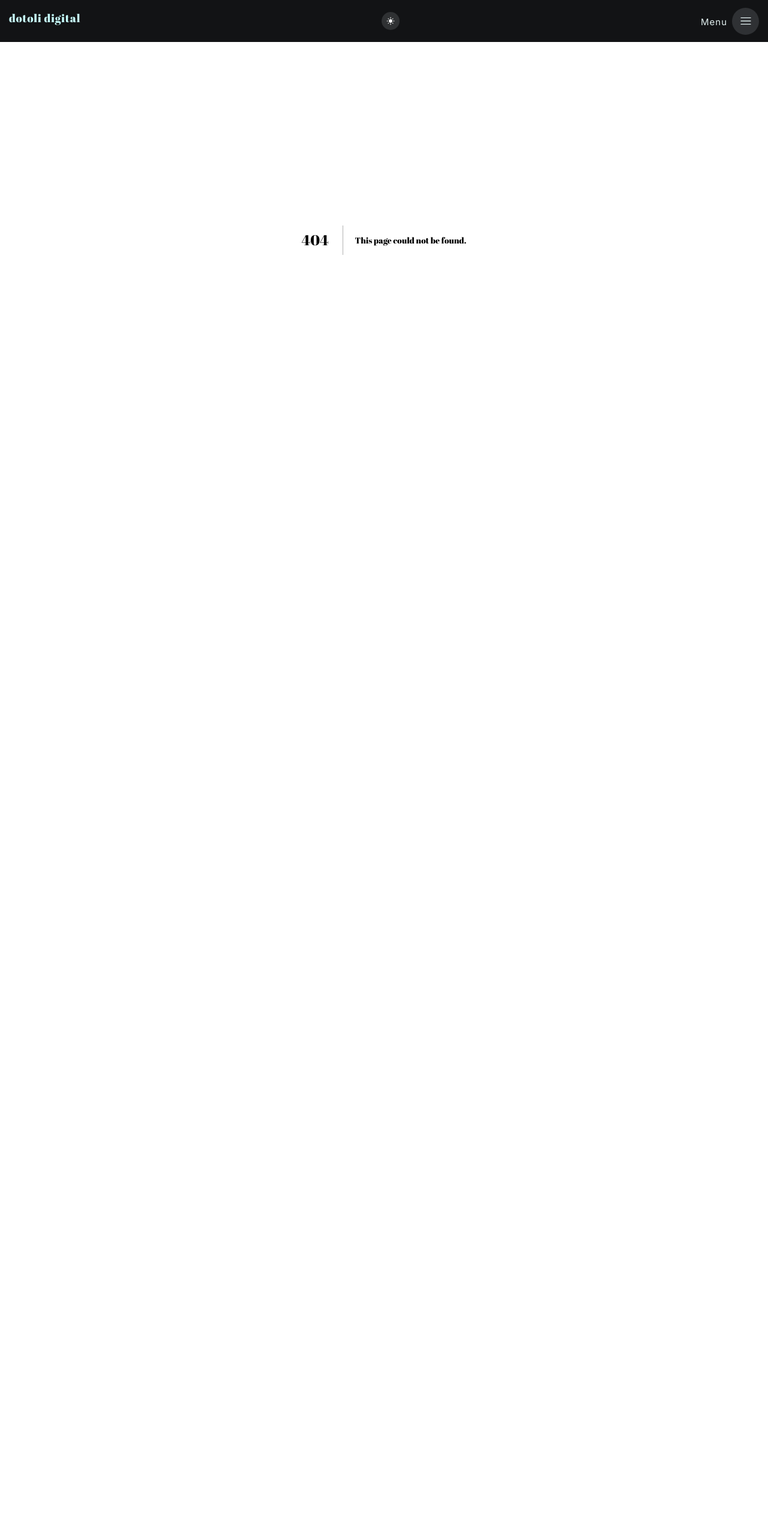
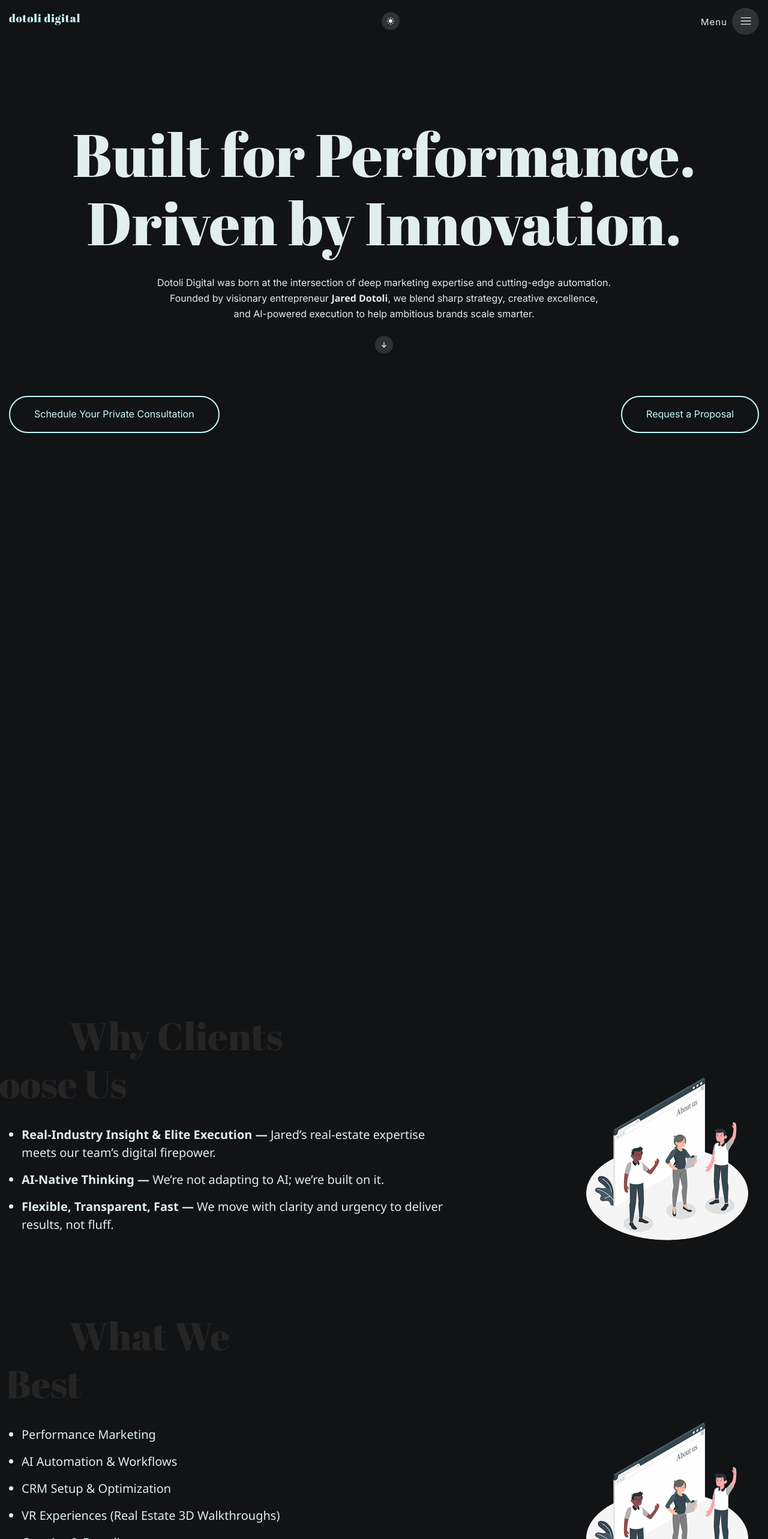
Before and after one commit to waseemlinuxfreakz/dotolidigital, a Next.js app: page /about-us in a window 1280 px wide. Before the commit this address had no page. Shown: the top 2566 px of the page at 60% size. Before the commit the page ends 800 px from the top, so only its background shows below. Built offline with nearby package versions, Linux system fonts and the light colour scheme; grey boxes are pictures that could not be loaded.

Commit message:
all changes done
show

```diff
--- /dev/null
+++ b/src/app/about-us/page.jsx
@@ -0,0 +1,98 @@
+/*  app/about/page.jsx  */
+"use client";
+import { useState } from "react";
+import { ClientTestimonial } from "../components/ClientTestimonial";
+import { CounterSection } from "../components/CounterSection";
+import Footer from "../components/Footer";
+import { HeroSection } from "../components/HeroSection";
+import { LogoTracker } from "../components/LogoTracker";
+import PopupForm from "../components/PopupForm";
+import { VideoSection } from "../components/VideoSection";
+import { WhoWeAre } from "../components/WhoWeAre";
+
+export default function About() {
+  const [showPopup, setShowPopup] = useState(false);
+  return (
+    <>
+      {showPopup && <PopupForm onClose={() => setShowPopup(false)} />}
+
+      <HeroSection
+        title1={"Built for Performance."}
+        title2={"Driven by Innovation."}
+        text={`Dotoli Digital was born at the intersection of deep marketing expertise and cutting-edge automation.<br />Founded by visionary entrepreneur <strong>Jared Dotoli</strong>, we blend sharp strategy, creative excellence, <br />and AI-powered execution to help ambitious brands scale smarter.`}
+        btn_text1={"Schedule Your Private Consultation"}
+        onBtnClick={() => setShowPopup(true)}
+        btn_text2={"Request a Proposal"}
+        btn_link2={"/contact"}
+      />
+      <VideoSection />
+
+      {/* ───── CTA BANNER ───── */}
+      {/*  <TextCounterSection text={`Not just another project.<br />Your digital breakthrough.`} btn_text="Book a Free Strategy Call" btn_link="/contact" /> */}
+
+      {/* ───── WHO WE ARE / WHY CHOOSE US ───── */}
+      {/*
+      • <strong>Real-Industry Insight & Elite Execution — </strong>Jared’s real-estate expertise meets our team’s digital firepower.<br />
+          • <strong>AI-Native Thinking — </strong>We’re not adapting to AI; we’re built on it.<br />
+          • <strong>Flexible, Transparent, Fast — </strong>We move with clarity and urgency to deliver results, not fluff.
+      */}
+      <br/>
+      <br/>
+      <br/>
+      <br/>
+      <br/>
+      <WhoWeAre
+        title1="Why Clients"
+        title2="Choose Us"
+        paragraph={`<ul>
+        <li><strong>Real-Industry Insight & Elite Execution — </strong>Jared’s real-estate expertise meets our team’s digital firepower.</li>
+        <li><strong>AI-Native Thinking — </strong>We’re not adapting to AI; we’re built on it.</li>
+        <li><strong>Flexible, Transparent, Fast — </strong>We move with clarity and urgency to deliver results, not fluff.</li>
+        </ul>`}
+      />
+
+      {/* ───── WHAT WE DO BEST (simple title component) ───── */}
+      <WhoWeAre
+        title1="What We "
+        title2="Do Best"
+        paragraph={`<ul>
+        <li>Performance Marketing</li>
+        <li>AI Automation & Workflows</li>
+        <li>CRM Setup & Optimization</li>
+        <li>VR Experiences (Real Estate 3D Walkthroughs)</li>
+        <li>Creative & Branding</li>
+        <li>Custom Funnels & Integrations</li>
+        </ul>`}
+      />
+
+      <WhoWeAre
+        title1="Meet the Minds"
+        title2=" Behind the Magic"
+        paragraph={`We're a hands-on team that thrives on building, testing, optimizing, and growing brands through AI, automation, and creativity.Jared leads with vision. The team brings it to life.`}
+      />
+
+      <WhoWeAre
+        title1="Let's Build "
+        title2="Something That Lasts"
+        paragraph={`If you're looking for a team that blends creativity with conversion—and automation with real human insight—you’ve just found your people.`}
+        btn_text="Book a Free Consultation"
+        btn_link="/contact"
+      />
+
+      <br/>
+      <br/>
+      <br/>
+      <br/>
+
+      {/* ───── COUNTERS / METRICS ───── */}
+      <CounterSection />
+
+      {/* ───── TESTIMONIALS & LOGOS ───── */}
+      <ClientTestimonial />
+      <LogoTracker />
+
+      {/* ───── FOOTER ───── */}
+      <Footer />
+    </>
+  );
+}
--- a/src/app/api/popup/route.js
+++ b/src/app/api/popup/route.js
@@ -3,14 +3,12 @@ import nodemailer from "nodemailer";
 
 export async function POST(req) {
   try {
-    const data = await req.json(); // { name, email, service, message }
+    const data = await req.json();
 
-    /* validate minimal required fields */
-    if (!data.name || !data.email || !data.service) {
+    if (!data.name || !data.email || !data.service || !data.phone || !data.budget) {
       return new Response("Missing fields", { status: 400 });
     }
 
-    /* Gmail transporter (App Password required) */
     const transporter = nodemailer.createTransport({
       host: "smtp.gmail.com",
       port: 465,
@@ -21,7 +19,7 @@ export async function POST(req) {
       }
     });
 
-    await transporter.verify(); // fail fast if creds wrong
+    await transporter.verify();
 
     await transporter.sendMail({
       from: `"Dotoli Digital" <${process.env.GMAIL_USER}>`,
@@ -31,9 +29,10 @@ export async function POST(req) {
       html: `
         <h2>New Popup Lead</h2>
         <p><b>Name:</b> ${data.name}</p>
+        <p><b>Phone:</b> ${data.phone}</p>
         <p><b>Email:</b> ${data.email}</p>
         <p><b>Service:</b> ${data.service}</p>
-        <p><b>Message:</b><br/>${(data.message || "-").replace(/\n/g, "<br/>")}</p>
+        <p><b>Budget:</b> ${data.budget}</p>
       `
     });
 
--- a/src/app/components/ClientTestimonial.jsx
+++ b/src/app/components/ClientTestimonial.jsx
@@ -1,37 +1,47 @@
+"use client";
+
+import React from "react";
 import Image from "next/image";
+
+// Import Swiper styles
 import "swiper/css";
+import "swiper/css/navigation";
+import "swiper/css/pagination";
+
+// Import Swiper components and modules
 import { Swiper, SwiperSlide } from "swiper/react";
+import { Autoplay, Navigation, Pagination } from "swiper/modules";
 
-export function ClientTestimonial() {
+export  function ClientTestimonial() {
   return (
     <div className="client-testimonial">
       <Swiper
+        modules={[Autoplay, Navigation, Pagination]}
+        loop={true}
         slidesPerView={3.5}
         spaceBetween={30}
-        pagination={{
-          clickable: true
+        navigation={true}
+        pagination={{ clickable: true }}
+        autoplay={{
+          delay: 3000,
+          disableOnInteraction: false
         }}
-        navigation={true}
-        className="mySwiper"
         breakpoints={{
-          // when window width is >= 320px (mobile)
           320: {
             slidesPerView: 1.1,
             spaceBetween: 20
           },
-          // when window width is >= 768px (tablet)
           768: {
             slidesPerView: 2.5,
             spaceBetween: 25
           },
-          // when window width is >= 1024px (desktop)
           1024: {
             slidesPerView: 3.5,
             spaceBetween: 30
           }
         }}
       >
-        <SwiperSlide>
+   <SwiperSlide>
           <div className="item">
             <Image src="/images/quote.svg" alt="icon" width={80} height={59} />
             <p>"Working with Dotoli Digital was a game-changer for our property listings. The ads, the VR walkthroughs, the lead quality—everything improved within weeks!"</p>
--- a/src/app/components/CounterSection.jsx
+++ b/src/app/components/CounterSection.jsx
@@ -101,18 +101,18 @@ export function CounterSection() {
             <div className="flex-box a1">
               <div className="box2 sm1" ref={boxLeftRef1}>
                 <h2 className="num">
-                  10<sup>+</sup>
+                  10<sup> + years</sup>
                 </h2>
                 <div className="text">
-                  <p className="text-2">years of seo & brand experience</p>
+                  <p className="text-2">Seo & Brand Experience</p>
                 </div>
               </div>
               <div className="box2 sm3" ref={boxLeftRef2}>
                 <h2 className="num">
-                  100<sup>+</sup>
+                  100<sup> +</sup>
                 </h2>
                 <div className="text">
-                  <p className="text-2">websites developed</p>
+                  <p className="text-2">Websites Developed</p>
                 </div>
               </div>
             </div>
@@ -120,19 +120,19 @@ export function CounterSection() {
             <div className="flex-box a2">
               <div className="box2 sm2" ref={boxRightRef1}>
                 <h2 className="num">
-                  25<sup>+</sup>
+                  25<sup> +</sup>
                 </h2>
                 <div className="text">
-                  <p className="text-2">brands repositioned</p>
+                  <p className="text-2">Brands Repositioned</p>
                 </div>
               </div>
 
               <div className="box2 sm4" ref={boxRightRef2}>
                 <h2 className="num">
-                  1<sup></sup>
+                  1<sup> Goal</sup>
                 </h2>
                 <div className="text">
-                  <p className="text-2">goal your growth</p>
+                  <p className="text-2">Your Growth</p>
                 </div>
               </div>
             </div>
--- a/src/app/components/DribbbleSection.jsx
+++ b/src/app/components/DribbbleSection.jsx
@@ -359,7 +359,7 @@ export function DribbbleSection() {
         <div className="container">
           <div className="dribbble-wrapper">
             <div className="dribbble-middle-text">
-              <Image src="/images/dribbble-logo.webp" alt="Logo" width={200} height={60} priority />
+              <Image src="/images/logo.png" alt="Logo" width={130} height={60} priority />
               <p className="text-2">
                 <strong>Design that Speaks. Strategy that Performs. </strong>
                 Explore the creative edge where visuals meet value.
--- a/src/app/components/Footer.jsx
+++ b/src/app/components/Footer.jsx
@@ -86,7 +86,7 @@ function Footer() {
               <p className="ft2">(954) 383-8093</p>
             </a>
             <a className="f-link sm4" href="">
-              <p className="ft1">Address</p>
+              <p className="ft1"></p>
               <p className="ft2">
                 Proudly based in Florida.
                 <br />
--- a/src/app/components/Header.jsx
+++ b/src/app/components/Header.jsx
@@ -55,7 +55,7 @@ function Header() {
                   </Link>
                 </li>
                 <li>
-                  <Link href="/about" className="title-1 menu-link" onClick={closeMenu} tabIndex={isMenuOpen ? 0 : -1}>
+                  <Link href="/about-us" className="title-1 menu-link" onClick={closeMenu} tabIndex={isMenuOpen ? 0 : -1}>
                     About Us
                   </Link>
                 </li>
--- a/src/app/components/PopupForm.jsx
+++ b/src/app/components/PopupForm.jsx
@@ -6,17 +6,14 @@ export default function PopupForm({ onClose }) {
   const [status, setStatus] = useState("");
   const overlayRef = useRef(null);
 
-  /* ESC to close */
   useEffect(() => {
     const esc = (e) => e.key === "Escape" && onClose();
     window.addEventListener("keydown", esc);
     return () => window.removeEventListener("keydown", esc);
   }, [onClose]);
 
-  /* click-outside to close */
   const handleOverlayClick = (e) => e.target === overlayRef.current && onClose();
 
-  /* submit → POST /api/popup */
   const handleSubmit = async (e) => {
     e.preventDefault();
     setStatus("Sending…");
@@ -52,6 +49,11 @@ export default function PopupForm({ onClose }) {
           </div>
 
           <div className="form-group">
+            <label htmlFor="phone">Phone Number*</label>
+            <input type="tel" id="phone" name="phone" required placeholder="(123) 456-7890" />
+          </div>
+
+          <div className="form-group">
             <label htmlFor="email">Email Address*</label>
             <input type="email" id="email" name="email" required placeholder="you@example.com" />
           </div>
@@ -66,14 +68,23 @@ export default function PopupForm({ onClose }) {
               <option>Website or Landing Page</option>
               <option>VR / 3D Walkthrough</option>
               <option>Branding & Creative</option>
-              <option>Not Sure / Let’s Discuss</option>
+              <option>Not Sure / Let's Discuss</option>
             </select>
           </div>
 
           <div className="form-group">
-            <label htmlFor="message">Message (optional)</label>
-            <textarea id="message" name="message" rows="4" placeholder="Briefly share what you’re looking for." />
+            <label htmlFor="budget">Estimated Budget*</label>
+            <select id="budget" name="budget" required>
+              <option value="">Select</option>
+              <option>Less than $1,000</option>
+              <option>$1,000-$5,000</option>
+              <option>$5,000-$10,000</option>
+              <option>$10,000+</option>
+              <option>Not sure yet</option>
+            </select>
           </div>
+
+
 
           <div className="btn form-btn">
             <button type="submit">Book My Free Consultation</button>
--- a/src/app/globals.css
+++ b/src/app/globals.css
@@ -108,7 +108,7 @@ h6 span {
 }
 .title-3 {
   font-size: 64px;
-  line-height: 70px;
+  line-height: 80px;
   margin-bottom: 30px;
 }
 .title-4 {
@@ -424,8 +424,8 @@ menu
   text-decoration: none;
   transition: color 0.3s ease;
   display: block;
-  font-size: 65px;
-  line-height: 114px;
+  font-size: 60px;
+  line-height: 90px;
   text-transform: capitalize;
   margin-bottom: 0 !important;
 }
@@ -810,6 +810,7 @@ section.hero-wrapper h1.title-1.text-center {
 */
 .counter-sec {
   overflow: hidden;
+  padding-bottom: 100px;
 }
 .counter-sec .flex-2box {
   display: grid;
@@ -838,6 +839,7 @@ section.hero-wrapper h1.title-1.text-center {
   position: relative;
   left: -5px;
   top: 9px;
+  font-size: 40px;
 }
 .counter-sec .flex-box .box2 h3 {
   font-size: 38px;
@@ -884,6 +886,14 @@ section.hero-wrapper h1.title-1.text-center {
 ===========================
 ===========================
 */
+.swiper-button-prev,
+.swiper-button-next,
+.swiper-pagination,
+.client-testimonial .swiper-button-prev,
+.client-testimonial .swiper-button-next,
+.client-testimonial .swiper-pagination {
+    display: none !important;
+}
 .swiper {
   width: 100%;
   height: 100%;
@@ -1015,6 +1025,7 @@ section.hero-wrapper h1.title-1.text-center {
   white-space: nowrap;
   display: flex;
   line-height: 1;
+  padding-right: 20px;
 }
 .dark .news-tracker.logo-tracker .ticker span {
   background: rgba(29, 31, 34, 0.7);
@@ -1220,7 +1231,6 @@ section.dribbble-sec {
   background-position: center center;
 }
 .sm-bg-text-sec .title-3.text-center {
-  line-height: 120px;
   z-index: 1;
   position: relative;
   color: #fff;
@@ -1554,7 +1564,10 @@ popup
   align-items: center;
   z-index: 1000;
 }
-
+.popup-content .btn.form-btn {
+  justify-content: center !important;
+  margin-top: 30px;
+}
 .popup-content {
   background: var(--background);
   padding: 2rem;
```
Also changed, not shown: src/app/components/NewsTracker.jsx (+57 -34 lines), src/app/components/TeamMemberSection.jsx (+3 -10 lines), src/app/page.jsx (+4 -3 lines).
